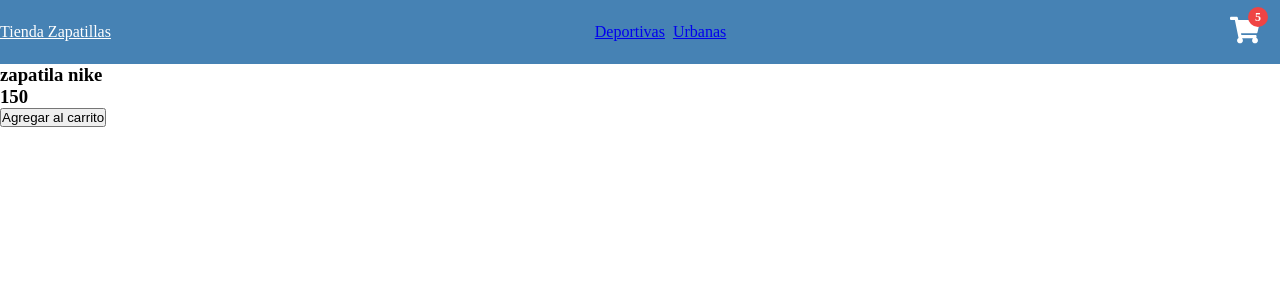
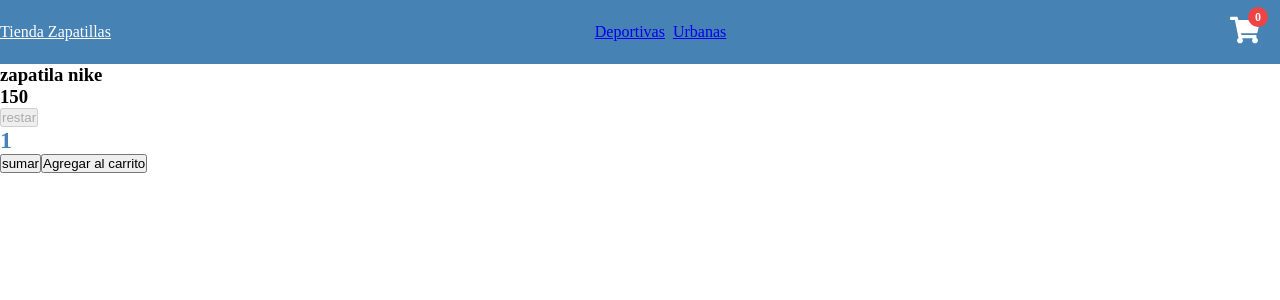
Before and after one commit to jorgeduje/react-73865-profe, a React (Vite) app: page /detalle/1 in a window 1280 px wide. Shown: the top 300 px of the page. Built offline with nearby package versions, Linux system fonts and the light colour scheme.

Commit message:
se trabaja con context

```diff
--- a/src/App.jsx
+++ b/src/App.jsx
@@ -4,10 +4,12 @@
 import { Navbar } from "./components/layout/navbar/Navbar";
 import NotFound from "./components/pages/notFound/NotFound";
 import ItemDetailContainer from "./components/pages/itemDetailContainer/ItemDetailContainer";
+import CartContextProvider from "./context/CartContext";
 
 function App() {
   return (
     <BrowserRouter>
+      <CartContextProvider>
         <Navbar />
         <Routes>
           {/* Empiezo a crear mis rutas */}
@@ -19,6 +21,7 @@
           <Route path="/auth/register" element={<h1>registro</h1>} />
           <Route path="*" element={<NotFound />} />
         </Routes>
+      </CartContextProvider>
     </BrowserRouter>
   );
 }
--- a/src/components/common/cartWidget/CartWidget.jsx
+++ b/src/components/common/cartWidget/CartWidget.jsx
@@ -1,7 +1,11 @@
+import { useContext } from "react";
 import { FaShoppingCart } from "react-icons/fa";
 import { Link } from "react-router";
+import { CartContext } from "../../../context/CartContext";
 
 export const CartWidget = () => {
+  const { getTotalQuanty } = useContext(CartContext);
+  let total = getTotalQuanty();
   return (
     <Link style={{ color: "white" }} to="/carrito">
       <div
@@ -32,7 +36,7 @@
               padding: "0 4px",
             }}
           >
-            5
+            {total}
           </div>
         </div>
       </div>
--- /dev/null
+++ b/src/components/common/counter/Counter.jsx
@@ -0,0 +1,41 @@
+import { useContext, useState } from "react";
+import { CartContext } from "../../../context/CartContext";
+
+const Counter = ({ product }) => {
+  const { addToCart } = useContext(CartContext);
+
+  const [contador, setContador] = useState(1);
+
+  const sumar = () => {
+    if (contador < product.stock) {
+      setContador(contador + 1);
+    } else {
+      alert("stock maximo");
+    }
+  };
+  const restar = () => {
+    setContador(contador - 1);
+  };
+
+  const agregarAlCarrito = () => {
+    let productoConCantidad = { ...product, cantidad: contador };
+    addToCart(productoConCantidad);
+    alert("se agrego al carrito");
+    //{todo lo que tiene el producto } -->
+    //{todo lo que tiene el producto, cantidad: contador }
+  };
+
+  return (
+    <div>
+      <button onClick={restar} disabled={contador === 1}>
+        restar
+      </button>
+      <h2>{contador}</h2>
+      <button onClick={sumar}>sumar</button>
+
+      <button onClick={agregarAlCarrito}>Agregar al carrito</button>
+    </div>
+  );
+};
+
+export default Counter;
--- a/src/components/pages/cart/Cart.jsx
+++ b/src/components/pages/cart/Cart.jsx
@@ -1,9 +1,33 @@
-import React from "react";
+import React, { useContext } from "react";
+import { CartContext } from "../../../context/CartContext";
 
 const Cart = () => {
+  const { cart, resetCart, removeById, getTotalAmount } =
+    useContext(CartContext); // info que siempre es un objeto
+  let total = getTotalAmount();
   return (
     <div>
       <h1>Aca van a ir los productos del carrito</h1>
+      {cart.map((producto) => {
+        return (
+          <div
+            key={producto.id}
+            style={{
+              display: "flex",
+              gap: "24px",
+              border: "1px solid black",
+              width: "400px",
+            }}
+          >
+            <h2>{producto.title}</h2>
+            <h2> ${producto.price}</h2>
+            <h2> x{producto.cantidad}</h2>
+            <button onClick={() => removeById(producto.id)}>eliminar</button>
+          </div>
+        );
+      })}
+      <h4>El total a pagar es : {total}</h4>
+      <button onClick={resetCart}>Limpiar carrito</button>
     </div>
   );
 };
--- a/src/components/pages/itemDetailContainer/ItemDetailContainer.jsx
+++ b/src/components/pages/itemDetailContainer/ItemDetailContainer.jsx
@@ -1,25 +1,23 @@
-import { useEffect, useState } from "react";
+import { useContext, useEffect, useState } from "react";
 import { productsMock } from "../../../productsMock";
 import { useParams } from "react-router";
+import { CartContext } from "../../../context/CartContext";
+import Counter from "../../common/counter/Counter";
 const ItemDetailContainer = () => {
-  const { id } = useParams(); // ---> {id: 15}
-  // const navigate = useNavigate(); // una funcion
+  const { id } = useParams();
 
   const [product, setProduct] = useState({});
 
   useEffect(() => {
     const element = productsMock.find((producto) => producto.id === id);
     setProduct(element);
-    // setTimeout(() => {
-    //   navigate("/");
-    // }, 3000);
   }, [id]);
 
   return (
     <div>
       <h3>{product.title}</h3>
       <h3>{product.price}</h3>
-      <button>Agregar al carrito</button>
+      <Counter product={product} />
     </div>
   );
 };
--- /dev/null
+++ b/src/context/CartContext.jsx
@@ -0,0 +1,63 @@
+import { createContext, useState } from "react";
+
+export const CartContext = createContext(); // el contexto
+
+const CartContextProvider = ({ children }) => {
+  const [cart, setCart] = useState([]); // [{}] --> [{},{}] --> [{},{},{}]
+
+  const addToCart = (producto) => {
+    // siempre siempre siempre asi se agrega algo a un array
+    setCart([...cart, producto]);
+  };
+
+  const resetCart = () => {
+    setCart([]);
+  };
+  const removeById = (id) => {
+    // siempre siempre siempre asi se elimina algo de un array
+    let arrayFiltrado = cart.filter((elemento) => elemento.id !== id);
+    // ---> [] solo con los elementos que cumplan
+    setCart(arrayFiltrado);
+  };
+  const getTotalAmount = () => {
+    let total = cart.reduce((acc, elemento) => {
+      return acc + elemento.price * elemento.cantidad;
+    }, 0);
+
+    return total;
+  };
+
+  const getTotalQuanty = () => {
+    let total = cart.reduce((acc, elemento) => {
+      return acc + elemento.cantidad;
+    }, 0);
+    return total;
+  };
+
+  // const getTotalAmount = () => {
+  //   let acc = 0;
+
+  //   for (let i = 0; i < cart.length; i++) {
+  //     acc += cart[i].price * cart[i].cantidad;
+  //   }
+
+  //   return acc;
+  // };
+
+  return (
+    <CartContext.Provider
+      value={{
+        cart,
+        addToCart,
+        removeById,
+        resetCart,
+        getTotalAmount,
+        getTotalQuanty,
+      }}
+    >
+      {children}
+    </CartContext.Provider>
+  );
+};
+
+export default CartContextProvider; // el componmentre que va a proveer ese context
```
Also changed, not shown: src/context/DarkModeContext.jsx (added). Lines whose indentation alone changed are shown as unchanged.
